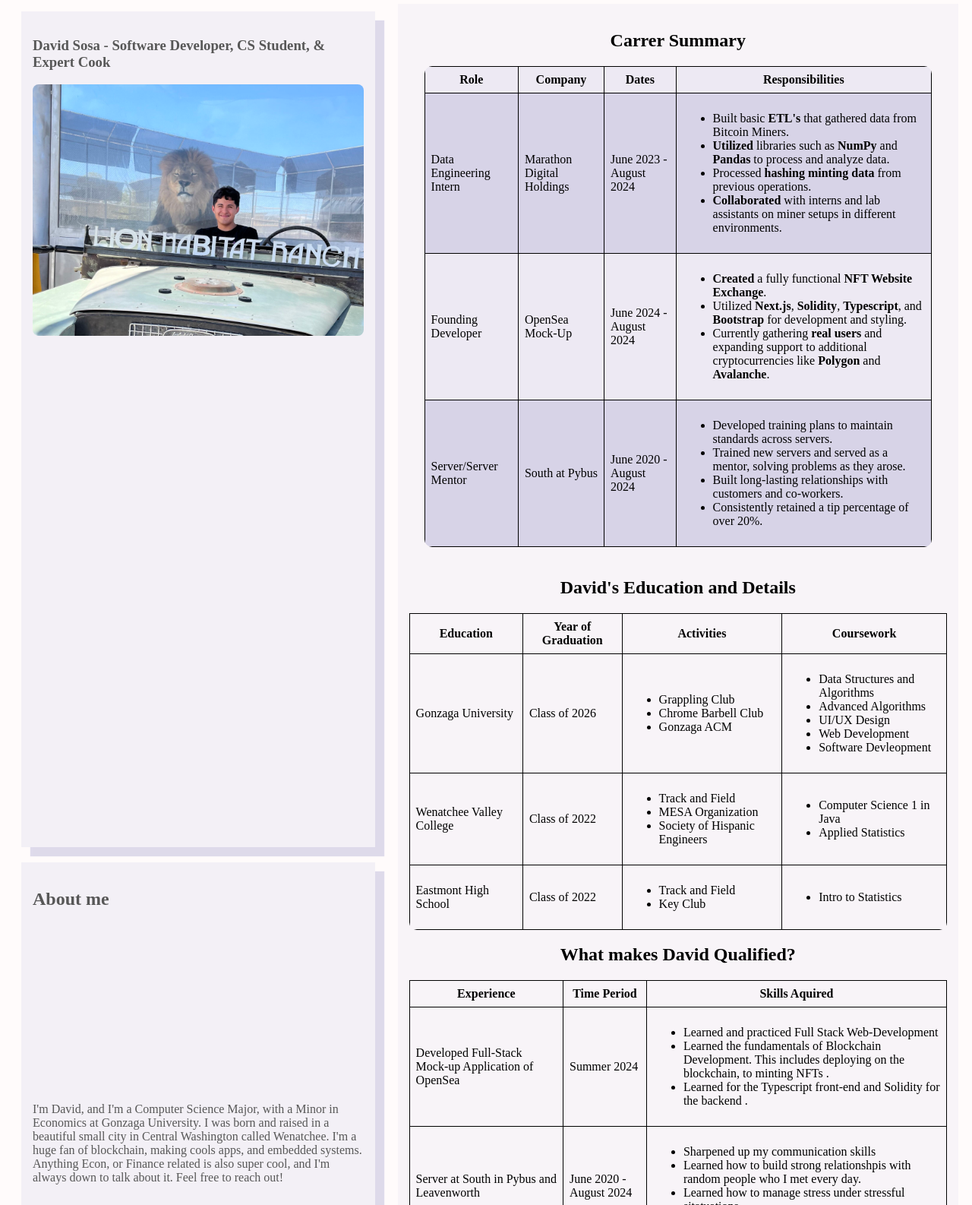
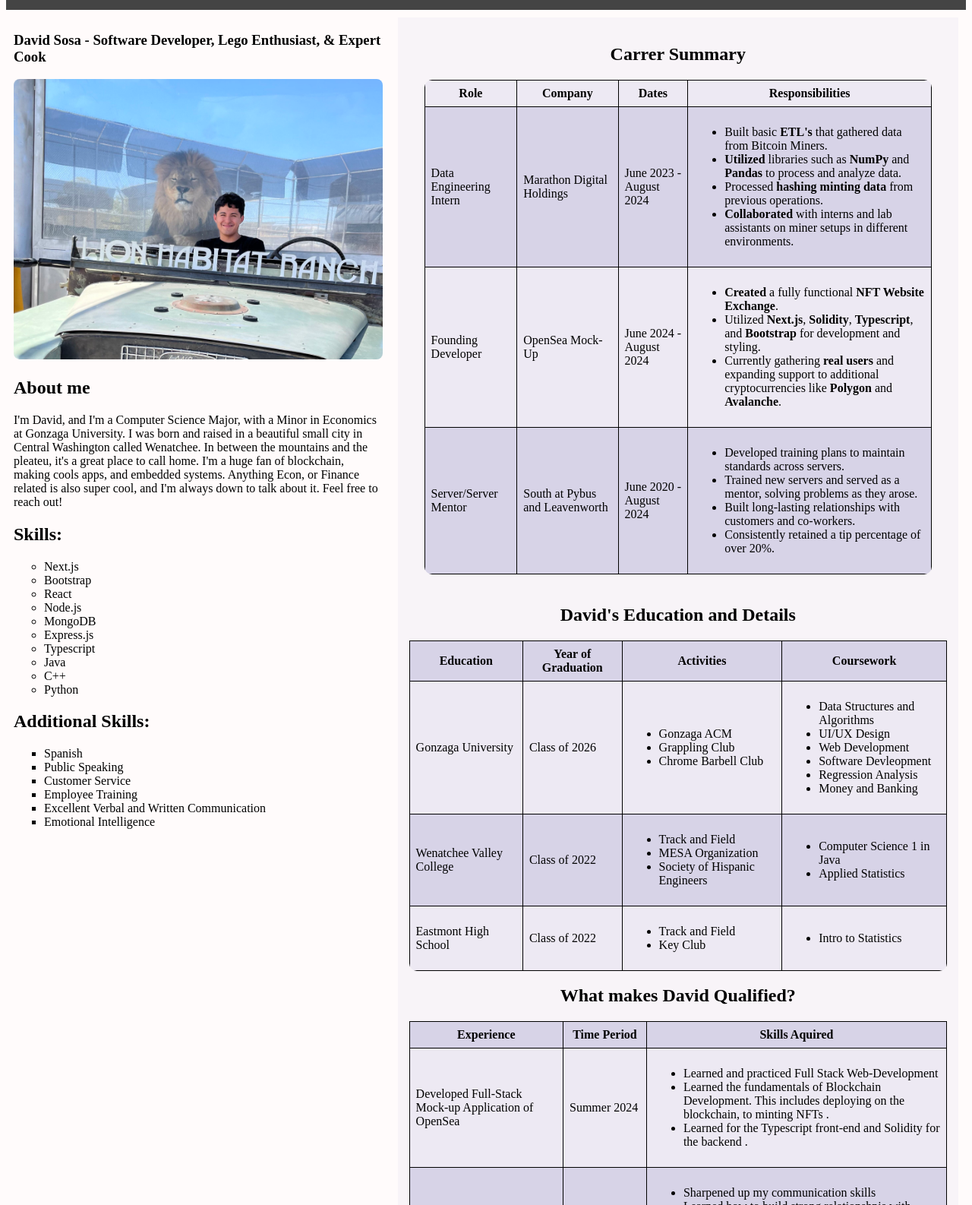
Before and after one commit to davidg7672/homework-3, a plain HTML site: page index.html in a window 1280 px wide. Shown: the part 128-1714 px from the top of the page at 76% size. Drawn offline with Linux system fonts and the light colour scheme.

Commit message:
Update index.html

```diff
--- a/index.html
+++ b/index.html
@@ -2,7 +2,7 @@
     David Sosa
     CPSC 332 - Web Development
     Homework 3 - CSS
-    Last Modified: Septempber 30, 2024
+    Last Modified: October 2, 2024
  -->
 <!DOCTYPE html>
 <html lang="en">
@@ -33,32 +33,31 @@
     <body>
         <header>
             <h2>David Sosa</h2>
+            <img src="./images/favicon.ico" alt="logo" class="logo" />
             <nav>
                 <ul>
                     <li>
-                        <a href="./assets/career-summary.html"
-                            >Career Summary</a
-                        >
+                        <a href="#career-summary">Career Summary </a>
                     </li>
                     <li>
-                        <a href="./assets/education-and-qualifications.html"
-                            >Education and Qualifications</a
-                        >
+                        <a href="#education-and-qualifications"
+                            >Education and Qualifications
+                        </a>
                     </li>
                     <li>
-                        <a href="./assets/interest-and-hobbies.html"
-                            >Interest and Hobbites</a
-                        >
+                        <a href="#interests-and-hobbies"
+                            >Interest and Hobbies
+                        </a>
                     </li>
                 </ul>
             </nav>
         </header>
         <div class="container">
-            <section class="introduction">
-                <div class="intro-picture">
+            <section class="left">
+                <div class="intro-picture-area">
                     <h3>
-                        David Sosa - Software Developer, CS Student, & Expert
-                        Cook
+                        David Sosa - Software Developer, Lego Enthusiast, &
+                        Expert Cook
                     </h3>
                     <img
                         src="./images/david-with-lion.jpg"
@@ -68,26 +67,35 @@
                     />
                 </div>
 
-                <div class="intro-paragraph">
-                    <br />
+                <div class="intro-paragraph-area">
+                    <div class="paragraph-box">
                         <h2>About me</h2>
-                    <p class="paragraph-box">
+                        <p>
                             I'm David, and I'm a Computer Science Major, with a
-                        Minor in Economics at Gonzaga University. I was born and
-                        raised in a beautiful small city in Central Washington
-                        called Wenatchee. I'm a huge fan of blockchain, making
+                            Minor in Economics at Gonzaga University. I was born
+                            and raised in a beautiful small city in Central
+                            Washington called Wenatchee. In between the
+                            mountains and the pleateu, it's a great place to
+                            call home. I'm a huge fan of blockchain, making
                             cools apps, and embedded systems. Anything Econ, or
-                        Finance related is also super cool, and I'm always down
-                        to talk about it. Feel free to reach out!
+                            Finance related is also super cool, and I'm always
+                            down to talk about it. Feel free to reach out!
                         </p>
+                    </div>
+
                     <div class="skills-column">
                         <h2 class="heading">Skills:</h2>
                         <ul class="relevant-skills">
+                            <li>Next.js</li>
                             <li>Bootstrap</li>
                             <li>React</li>
-                            <li>Next.js</li>
                             <li>Node.js</li>
+                            <li>MongoDB</li>
+                            <li>Express.js</li>
                             <li>Typescript</li>
+                            <li>Java</li>
+                            <li>C++</li>
+                            <li>Python</li>
                         </ul>
                     </div>
 
@@ -98,6 +106,8 @@
                             <li>Public Speaking</li>
                             <li>Customer Service</li>
                             <li>Employee Training</li>
+                            <li>Excellent Verbal and Written Communication</li>
+                            <li>Emotional Intelligence</li>
                         </ul>
                     </div>
                 </div>
@@ -188,7 +198,7 @@
                                 </tr>
                                 <tr class="alternate-1">
                                     <td>Server/Server Mentor</td>
-                                    <td>South at Pybus</td>
+                                    <td>South at Pybus and Leavenworth</td>
                                     <td>June 2020 - August 2024</td>
                                     <td>
                                         <ul>
@@ -218,13 +228,13 @@
                     </div>
                 </div>
 
-                <div class="education-and-qualifications">
+                <div id="education-and-qualifications">
                     <table>
                         <caption>
                             <h2>David's Education and Details</h2>
                         </caption>
                         <thead>
-                            <tr>
+                            <tr class="alternate-1">
                                 <th>Education</th>
                                 <th>Year of Graduation</th>
                                 <th>Activities</th>
@@ -232,27 +242,28 @@
                             </tr>
                         </thead>
                         <tbody>
-                            <tr>
+                            <tr class="alternate-2">
                                 <td>Gonzaga University</td>
                                 <td>Class of 2026</td>
                                 <td>
                                     <ul>
+                                        <li>Gonzaga ACM</li>
                                         <li>Grappling Club</li>
                                         <li>Chrome Barbell Club</li>
-                                        <li>Gonzaga ACM</li>
                                     </ul>
                                 </td>
                                 <td>
                                     <ul>
                                         <li>Data Structures and Algorithms</li>
-                                        <li>Advanced Algorithms</li>
                                         <li>UI/UX Design</li>
                                         <li>Web Development</li>
                                         <li>Software Devleopment</li>
+                                        <li>Regression Analysis</li>
+                                        <li>Money and Banking</li>
                                     </ul>
                                 </td>
                             </tr>
-                            <tr>
+                            <tr class="alternate-1">
                                 <td>Wenatchee Valley College</td>
 
                                 <td>Class of 2022</td>
@@ -270,7 +281,7 @@
                                     </ul>
                                 </td>
                             </tr>
-                            <tr>
+                            <tr class="alternate-2">
                                 <td>Eastmont High School</td>
                                 <td>Class of 2022</td>
                                 <td>
@@ -289,22 +300,23 @@
                     </table>
 
                     <!-- Qualifications Sections -->
+                    <div class="qualifications">
                         <table>
                             <caption>
                                 <h2>What makes David Qualified?</h2>
                             </caption>
                             <thead>
-                            <tr>
+                                <tr class="alternate-1">
                                     <th>Experience</th>
                                     <th>Time Period</th>
                                     <th>Skills Aquired</th>
                                 </tr>
                             </thead>
                             <tbody>
-                            <tr>
+                                <tr class="alternate-2">
                                     <td>
-                                    Developed Full-Stack Mock-up Application of
-                                    OpenSea
+                                        Developed Full-Stack Mock-up Application
+                                        of OpenSea
                                     </td>
                                     <td>Summer 2024</td>
                                     <td>
@@ -320,13 +332,14 @@
                                                 blockchain, to minting NFTs .
                                             </li>
                                             <li>
-                                            Learned for the Typescript front-end
-                                            and Solidity for the backend .
+                                                Learned for the Typescript
+                                                front-end and Solidity for the
+                                                backend .
                                             </li>
                                         </ul>
                                     </td>
                                 </tr>
-                            <tr>
+                                <tr class="alternate-1">
                                     <td>
                                         Server at South in Pybus and Leavenworth
                                     </td>
@@ -334,16 +347,17 @@
                                     <td>
                                         <ul>
                                             <li>
-                                            Sharpened up my communication skills
+                                                Sharpened up my communication
+                                                skills
                                             </li>
                                             <li>
                                                 Learned how to build strong
-                                            relationshpis with random people who
-                                            I met every day.
+                                                relationshpis with random people
+                                                who I met every day.
                                             </li>
                                             <li>
-                                            Learned how to manage stress under
-                                            stressful sitatuations.
+                                                Learned how to manage stress
+                                                under stressful sitatuations.
                                             </li>
                                             <li>
                                                 Aquired MAST and Bardentending
@@ -355,22 +369,24 @@
                             </tbody>
                         </table>
                     </div>
-                <div class="interests-and-hobbies">
+                </div>
+                <div id="interests-and-hobbies">
                     <h2 class="my-centered-text">Interest and Hobbies</h2>
                     <div>
                         <h3>Here are my favorite Interest and Hobbies</h3>
-                        <ol type="I">
+                        <ol class="hobbies">
                             <li>Cooking Chinese, Korean, and Indian Cuisine</li>
                             <li>Jiu Jitsu</li>
                             <li>Reading</li>
                             <li>Gardening</li>
                             <li>Weight lifting</li>
+                            <li>Building cool things with Legos</li>
                         </ol>
                         <p>
                             I'm a pretty big sports fan, so anything that
                             includes:
                         </p>
-                        <ol type="a">
+                        <ol class="sports">
                             <li>UFC</li>
                             <li>NBA</li>
                             <li>NFL</li>
```
Lines whose indentation alone changed are shown as unchanged.
